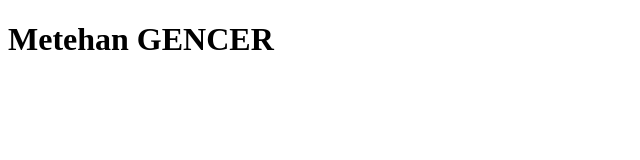
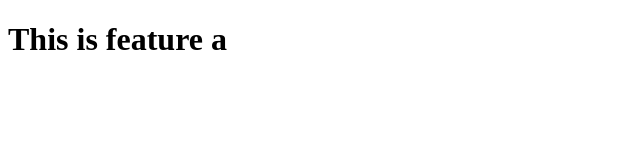
Before and after one commit to engineerMeteHan/MyNewTestRepo, a plain HTML site: page index.html in a window 1280 px wide. Shown: the whole page, without its empty margins (0-640 px from the left). Drawn offline with Linux system fonts and the light colour scheme.

Commit message:
Added a new info to the index.html in the feature-a branch.

```diff
--- a/index.html
+++ b/index.html
@@ -6,6 +6,6 @@
     <title>whoooo</title>
 </head>
 <body>
-    <h1>Metehan GENCER</h1>
+    <h1>This is feature a</h1>
 </body>
 </html>
```
